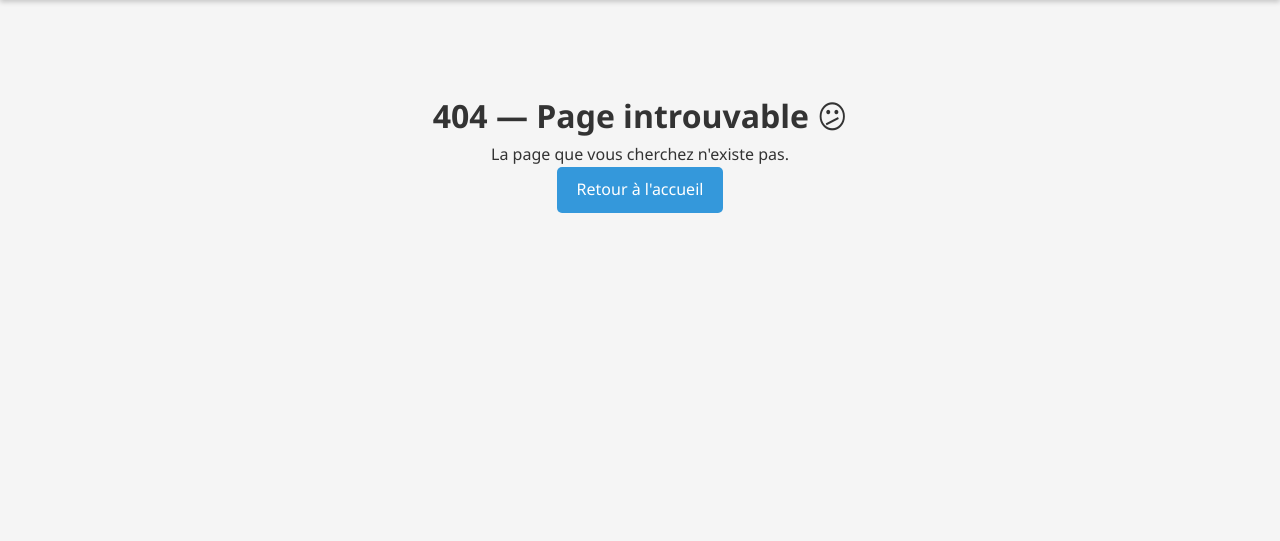
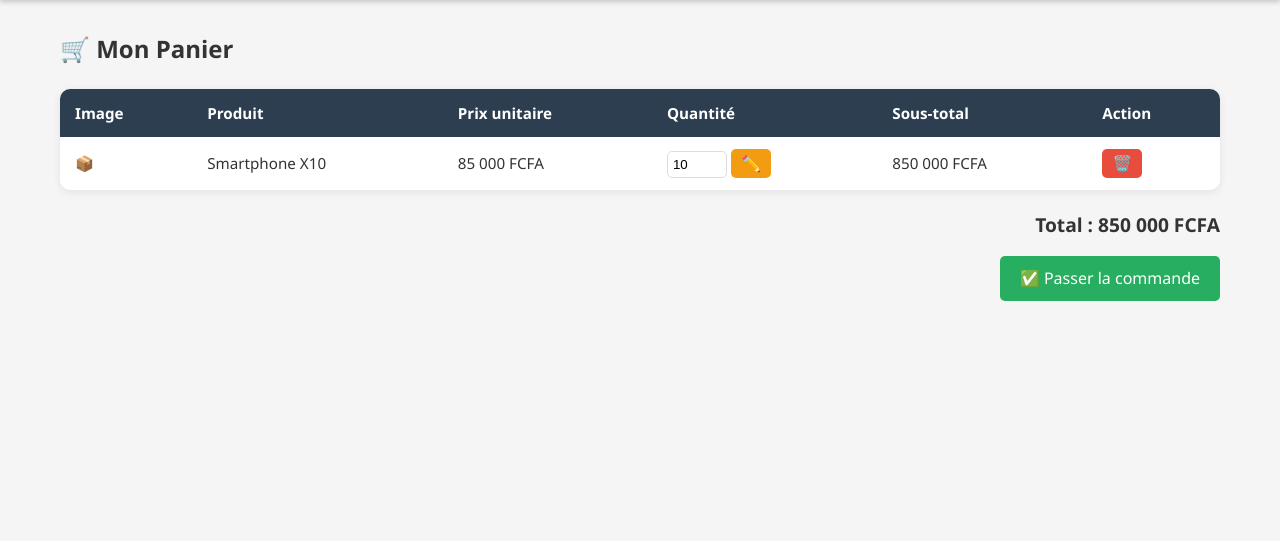
Before and after one commit to N3cr0-B1t/ShopESA, a PHP site: page /index.php?page=panier in a window 1280 px wide. Shown: the part 70-611 px from the top of the page. Run offline with PHP 8.4, Linux system fonts and the light colour scheme; the visitor is signed in with stand-in values (Sample User, id 1); data comes from the database, SQL or seed files in the repository; tables that the repository leaves empty hold one stand-in row (values such as "Sample post").

Commit message:
feat: module panier ajout modification suppression

```diff
--- /dev/null
+++ b/controllers/CartController.php
@@ -0,0 +1,65 @@
+<?php
+
+require_once 'models/cart.php';
+
+// Afficher le panier
+function afficherPanier() {
+    // Vérifier que l'utilisateur est connecté
+    if (!isset($_SESSION['user_id'])) {
+        header('Location: /ShopESA/?page=connexion');
+        exit;
+    }
+
+    $articles = getCartByUser($_SESSION['user_id']);
+
+    // Calculer le total
+    $total = 0;
+    foreach ($articles as $article) {
+        $total += $article['sous_total'];
+    }
+
+    require_once 'views/partials/header.php';
+    require_once 'views/panier.php';
+    require_once 'views/partials/footer.php';
+}
+
+// Ajouter au panier
+function ajouterPanier() {
+    if (!isset($_SESSION['user_id'])) {
+        header('Location: /ShopESA/?page=connexion');
+        exit;
+    }
+
+    $product_id = intval($_POST['product_id']);
+    $quantite   = intval($_POST['quantite']) ?? 1;
+
+    ajouterAuPanier($_SESSION['user_id'], $product_id, $quantite);
+
+    header('Location: /ShopESA/?page=panier');
+    exit;
+}
+
+// Modifier la quantité
+function modifierPanier() {
+    $cart_id  = intval($_POST['cart_id']);
+    $quantite = intval($_POST['quantite']);
+
+    // Si quantité = 0 on supprime l'article
+    if ($quantite <= 0) {
+        supprimerDuPanier($cart_id);
+    } else {
+        modifierQuantite($cart_id, $quantite);
+    }
+
+    header('Location: /ShopESA/?page=panier');
+    exit;
+}
+
+// Supprimer un article
+function supprimerPanier() {
+    $cart_id = intval($_POST['cart_id']);
+    supprimerDuPanier($cart_id);
+
+    header('Location: /ShopESA/?page=panier');
+    exit;
+}
--- a/index.php
+++ b/index.php
@@ -4,7 +4,7 @@ session_start();
 require_once 'config/db.php';
 require_once 'controllers/AuthController.php';
 require_once 'controllers/ProductController.php';
-
+require_once 'controllers/CartController.php';
 // Récupère la page demandée dans l'URL
 $page = isset($_GET['page']) ? $_GET['page'] : 'accueil';
 
@@ -19,7 +19,10 @@ $pages_autorisees = [
     'panier',
     'commande',
     'historique',
-    'profil'
+    'profil',
+    'ajouter_panier',
+    'modifier_panier',
+    'supprimer_panier'
 ];
 
 if (!in_array($page, $pages_autorisees)) {
@@ -47,6 +50,21 @@ switch ($page) {
     case 'produit_detail':
         afficherDetailProduit();
         break;
+    case 'panier':
+    afficherPanier();
+    break;
+
+case 'ajouter_panier':
+    ajouterPanier();
+    break;
+
+case 'modifier_panier':
+    modifierPanier();
+    break;
+
+case 'supprimer_panier':
+    supprimerPanier();
+    break;
 
     default:
 
--- a/models/Product.php
+++ b/models/Product.php
@@ -50,20 +50,23 @@ function createProduct($data) {
     $stmt->execute($data);
 }
 
-function updateProduct($id, $data) {
+function updateProduct($id, $nom, $description, $prix, $stock, $cat_id, $image) {
     $pdo = getDB();
     $stmt = $pdo->prepare("
         UPDATE products
-        SET nom = :nom,
-            description = :description,
-            prix = :prix,
-            stock = :stock,
-            cat_id = :cat_id,
-            image = :image
-        WHERE id = :id
+        SET nom=:nom, description=:description, prix=:prix,
+            stock=:stock, cat_id=:cat_id, image=:image
+        WHERE id=:id
     ");
-    $data[':id'] = $id;
-    $stmt->execute($data);
+    $stmt->execute([
+        ':id'          => $id,
+        ':nom'         => $nom,
+        ':description' => $description,
+        ':prix'        => $prix,
+        ':stock'       => $stock,
+        ':cat_id'      => $cat_id,
+        ':image'       => $image
+    ]);
 }
 
 function deleteProduct($id) {
--- /dev/null
+++ b/models/cart.php
@@ -0,0 +1,47 @@
+<?php
+
+// Récupérer le panier d'un utilisateur
+function getCartByUser($user_id) {
+    $pdo = getDB();
+    $stmt = $pdo->prepare("
+        SELECT c.id, c.quantite, p.nom, p.prix, p.image,
+               (c.quantite * p.prix) AS sous_total
+        FROM cart c
+        JOIN products p ON c.product_id = p.id
+        WHERE c.user_id = :user_id
+    ");
+    $stmt->execute([':user_id' => $user_id]);
+    return $stmt->fetchAll();
+}
+
+// Ajouter un produit au panier
+function ajouterAuPanier($user_id, $product_id, $quantite) {
+    $pdo = getDB();
+
+    // Si le produit est déjà dans le panier, on augmente la quantité
+    $stmt = $pdo->prepare("SELECT id FROM cart WHERE user_id = :user_id AND product_id = :product_id");
+    $stmt->execute([':user_id' => $user_id, ':product_id' => $product_id]);
+    $existant = $stmt->fetch();
+
+    if ($existant) {
+        $stmt = $pdo->prepare("UPDATE cart SET quantite = quantite + :quantite WHERE id = :id");
+        $stmt->execute([':quantite' => $quantite, ':id' => $existant['id']]);
+    } else {
+        $stmt = $pdo->prepare("INSERT INTO cart (user_id, product_id, quantite) VALUES (:user_id, :product_id, :quantite)");
+        $stmt->execute([':user_id' => $user_id, ':product_id' => $product_id, ':quantite' => $quantite]);
+    }
+}
+
+// Modifier la quantité d'un article
+function modifierQuantite($cart_id, $quantite) {
+    $pdo = getDB();
+    $stmt = $pdo->prepare("UPDATE cart SET quantite = :quantite WHERE id = :id");
+    $stmt->execute([':quantite' => $quantite, ':id' => $cart_id]);
+}
+
+// Supprimer un article du panier
+function supprimerDuPanier($cart_id) {
+    $pdo = getDB();
+    $stmt = $pdo->prepare("DELETE FROM cart WHERE id = :id");
+    $stmt->execute([':id' => $cart_id]);
+}
--- /dev/null
+++ b/views/panier.php
@@ -0,0 +1,92 @@
+<?php $titre_page = 'Mon Panier'; ?>
+
+<div class="container">
+
+    <h2 style="margin-bottom:20px;">🛒 Mon Panier</h2>
+
+    <?php if (empty($articles)): ?>
+        <!-- Panier vide -->
+        <div class="alert alert-info">
+            Votre panier est vide.
+            <a href="/ShopESA/?page=produits">Voir les produits</a>
+        </div>
+
+    <?php else: ?>
+
+        <table class="admin-table">
+            <thead>
+                <tr>
+                    <th>Image</th>
+                    <th>Produit</th>
+                    <th>Prix unitaire</th>
+                    <th>Quantité</th>
+                    <th>Sous-total</th>
+                    <th>Action</th>
+                </tr>
+            </thead>
+            <tbody>
+                <?php foreach ($articles as $article): ?>
+                <tr>
+                    <!-- Image -->
+                    <td>
+                        <?php if ($article['image']): ?>
+                            <img src="/ShopESA/uploads/<?= $article['image'] ?>"
+                                 width="60" style="border-radius:5px">
+                        <?php else: ?>
+                            📦
+                        <?php endif; ?>
+                    </td>
+
+                    <!-- Nom produit -->
+                    <td><?= htmlspecialchars($article['nom']) ?></td>
+
+                    <!-- Prix unitaire -->
+                    <td><?= number_format($article['prix'], 0, ',', ' ') ?> FCFA</td>
+
+                    <!-- Modifier quantité -->
+                    <td>
+                        <form action="/ShopESA/?page=modifier_panier" method="POST">
+                            <input type="hidden" name="cart_id" value="<?= $article['id'] ?>">
+                            <input type="number" name="quantite"
+                                   value="<?= $article['quantite'] ?>"
+                                   min="0" style="width:60px; padding:5px; border:1px solid #ddd; border-radius:5px">
+                            <button type="submit" class="btn btn-warning" style="padding:5px 10px">
+                                ✏️
+                            </button>
+                        </form>
+                    </td>
+
+                    <!-- Sous-total -->
+                    <td><?= number_format($article['sous_total'], 0, ',', ' ') ?> FCFA</td>
+
+                    <!-- Supprimer -->
+                    <td>
+                        <form action="/ShopESA/?page=supprimer_panier" method="POST">
+                            <input type="hidden" name="cart_id" value="<?= $article['id'] ?>">
+                            <button type="submit" class="btn btn-danger"
+                                    onclick="return confirm('Retirer cet article ?')"
+                                    style="padding:5px 10px">
+                                🗑️
+                            </button>
+                        </form>
+                    </td>
+                </tr>
+                <?php endforeach; ?>
+            </tbody>
+        </table>
+
+        <!-- Total -->
+        <div style="text-align:right; margin-top:20px; font-size:1.2rem; font-weight:bold;">
+            Total : <?= number_format($total, 0, ',', ' ') ?> FCFA
+        </div>
+
+        <!-- Bouton commander -->
+        <div style="text-align:right; margin-top:15px;">
+            <a href="/ShopESA/?page=commande" class="btn btn-success">
+                ✅ Passer la commande
+            </a>
+        </div>
+
+    <?php endif; ?>
+
+</div>
--- a/views/produit_detail.php
+++ b/views/produit_detail.php
@@ -53,8 +53,7 @@ $titre_page = htmlspecialchars($produit['nom']);
             <!-- Bouton ajout panier -->
             <?php if ($produit['stock'] > 0): ?>
                 <?php if (isset($_SESSION['user_id'])): ?>
-                    <form method="POST" action="/ShopESA/?page=panier">
-                        <input type="hidden" name="action" value="ajouter">
+                    <form method="POST" action="/ShopESA/?page=ajouter_panier">
                         <input type="hidden" name="product_id" value="<?= $produit['id'] ?>">
                         <div class="quantite-group">
                             <label for="quantite">Quantité :</label>
```
